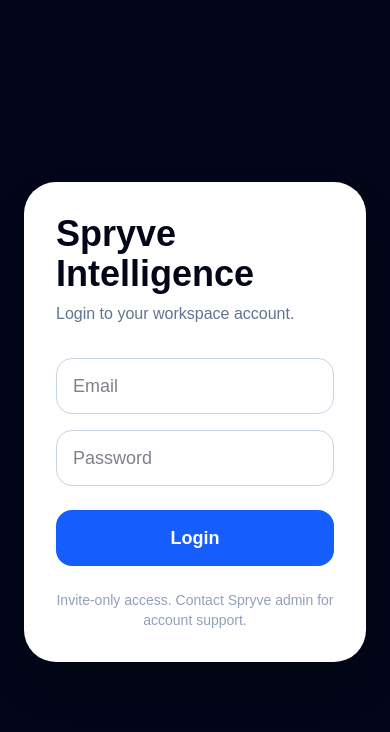
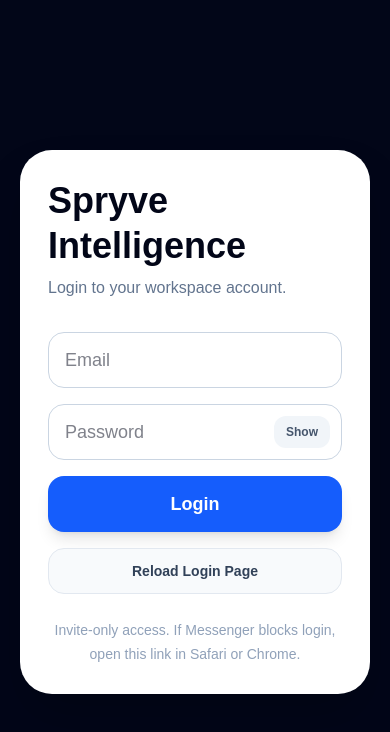
Before and after one commit to markespinabiz-sketch/spryve-intelligence, a Next.js app: page /login in a window 390 px wide. Shown: the top 732 px of the page. Built offline with nearby package versions, Linux system fonts and the light colour scheme; no server answers.

Commit message:
Fix mobile Supabase login page

```diff
--- a/app/login/page.tsx
+++ b/app/login/page.tsx
@@ -6,79 +6,127 @@
 
 export default function LoginPage() {
   const router = useRouter();
+
   const [email, setEmail] = useState("");
   const [password, setPassword] = useState("");
+  const [showPassword, setShowPassword] = useState(false);
   const [loading, setLoading] = useState(false);
-  const [errorMsg, setErrorMsg] = useState("");
+  const [message, setMessage] = useState("");
 
-  const handleLogin = async (e: React.FormEvent) => {
-    e.preventDefault();
-    setErrorMsg("");
+  const handleLogin = async () => {
+    if (loading) return;
+
+    const cleanEmail = email.trim().toLowerCase();
+
+    if (!cleanEmail || !password) {
+      setMessage("Please enter email and password.");
+      return;
+    }
+
     setLoading(true);
+    setMessage("Logging in...");
 
-    const { error } = await supabase.auth.signInWithPassword({
-      email: email.trim().toLowerCase(),
+    try {
+      const { data, error } = await supabase.auth.signInWithPassword({
+        email: cleanEmail,
         password,
       });
 
+      if (error) {
+        setMessage(error.message || "Invalid login credentials.");
         setLoading(false);
-
-    if (error) {
-      setErrorMsg(error.message);
         return;
       }
 
+      if (!data?.session) {
+        setMessage("Login failed. Please try again.");
+        setLoading(false);
+        return;
+      }
+
+      setMessage("Login successful. Opening dashboard...");
       window.location.href = "/";
+    } catch (error: any) {
+      setMessage(error?.message || "Unable to login. Please try again.");
+      setLoading(false);
+    }
   };
 
   return (
-    <main className="flex min-h-[100dvh] items-center justify-center bg-slate-950 p-6">
-      <form
-        onSubmit={handleLogin}
-        className="w-full max-w-md rounded-[2rem] bg-white p-8 text-slate-950 shadow-2xl"
-      >
-        <h1 className="text-4xl font-black">Spryve Intelligence</h1>
-        <p className="mt-2 text-slate-500">Login to your workspace account.</p>
+    <main className="flex min-h-[100dvh] items-center justify-center bg-slate-950 p-5">
+      <div className="w-full max-w-md rounded-[2rem] bg-white p-7 text-slate-950 shadow-2xl">
+        <h1 className="text-4xl font-black leading-tight">
+          Spryve Intelligence
+        </h1>
 
+        <p className="mt-2 text-base text-slate-500">
+          Login to your workspace account.
+        </p>
+
+        <div className="mt-8 space-y-4">
           <input
             type="email"
             inputMode="email"
+            autoCapitalize="none"
+            autoCorrect="off"
             autoComplete="email"
             value={email}
-          onChange={(e) => setEmail(e.target.value)}
+            onChange={(event) => setEmail(event.target.value)}
             placeholder="Email"
-          className="mt-8 h-14 w-full rounded-2xl border border-slate-300 px-4 text-lg outline-none"
-          required
+            className="block h-14 w-full rounded-2xl border border-slate-300 bg-white px-4 text-lg text-slate-950 outline-none focus:border-blue-500 focus:ring-2 focus:ring-blue-100"
           />
 
+          <div className="relative">
             <input
-          type="password"
+              type={showPassword ? "text" : "password"}
               autoComplete="current-password"
               value={password}
-          onChange={(e) => setPassword(e.target.value)}
+              onChange={(event) => setPassword(event.target.value)}
               placeholder="Password"
-          className="mt-4 h-14 w-full rounded-2xl border border-slate-300 px-4 text-lg outline-none"
-          required
+              className="block h-14 w-full rounded-2xl border border-slate-300 bg-white px-4 pr-24 text-lg text-slate-950 outline-none focus:border-blue-500 focus:ring-2 focus:ring-blue-100"
             />
 
-        {errorMsg ? (
-          <p className="mt-4 rounded-xl bg-rose-50 p-3 text-sm font-semibold text-rose-700">
-            {errorMsg}
-          </p>
+            <button
+              type="button"
+              onClick={() => setShowPassword((current) => !current)}
+              className="absolute right-3 top-1/2 -translate-y-1/2 rounded-xl bg-slate-100 px-3 py-2 text-xs font-bold text-slate-600"
+            >
+              {showPassword ? "Hide" : "Show"}
+            </button>
+          </div>
+
+          {message ? (
+            <div className="rounded-2xl bg-slate-100 p-3 text-sm font-semibold text-slate-700">
+              {message}
+            </div>
           ) : null}
 
           <button
-          type="submit"
+            type="button"
+            onClick={handleLogin}
+            onTouchEnd={(event) => {
+              event.preventDefault();
+              handleLogin();
+            }}
             disabled={loading}
-          className="mt-6 h-14 w-full rounded-2xl bg-blue-600 text-lg font-black text-white active:scale-[0.99] disabled:opacity-60"
+            className="block h-14 w-full touch-manipulation rounded-2xl bg-blue-600 text-lg font-black text-white shadow-lg active:scale-[0.99] disabled:opacity-70"
           >
             {loading ? "Logging in..." : "Login"}
           </button>
 
-        <p className="mt-6 text-center text-sm text-slate-400">
-          Invite-only access. Contact Spryve admin for account support.
+          <a
+            href="/login"
+            className="block w-full rounded-2xl border border-slate-200 bg-slate-50 px-4 py-3 text-center text-sm font-bold text-slate-700"
+          >
+            Reload Login Page
+          </a>
+        </div>
+
+        <p className="mt-6 text-center text-sm leading-6 text-slate-400">
+          Invite-only access. If Messenger blocks login, open this link in Safari
+          or Chrome.
         </p>
-      </form>
+      </div>
     </main>
   );
 }
--- a/package.json
+++ b/package.json
@@ -9,6 +9,7 @@
     "lint": "eslint"
   },
   "dependencies": {
+    "@supabase/auth-helpers-nextjs": "^0.15.0",
     "@supabase/supabase-js": "^2.106.2",
     "framer-motion": "^12.40.0",
     "lucide-react": "^1.16.0",
```
Also changed, not shown: 1 other file (tests, documents, lock files or other folders). Lines whose indentation alone changed are shown as unchanged.
